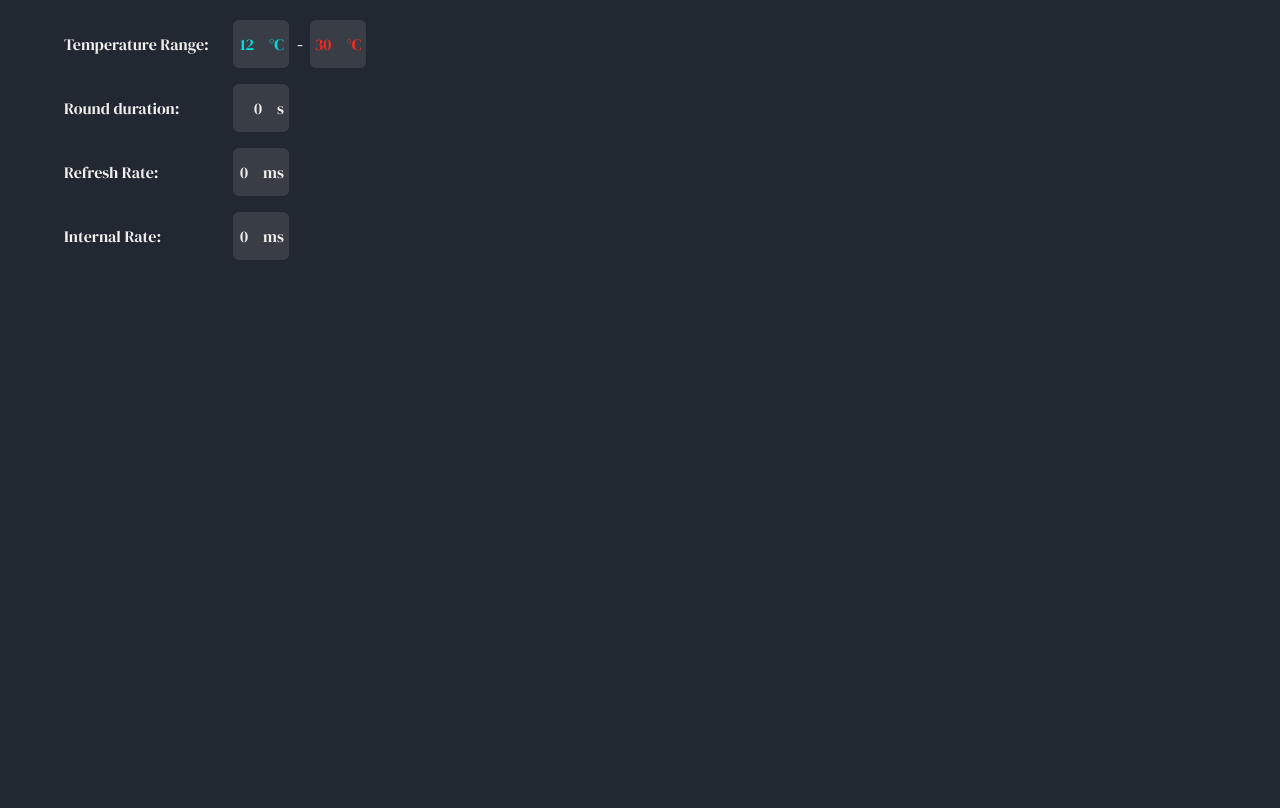
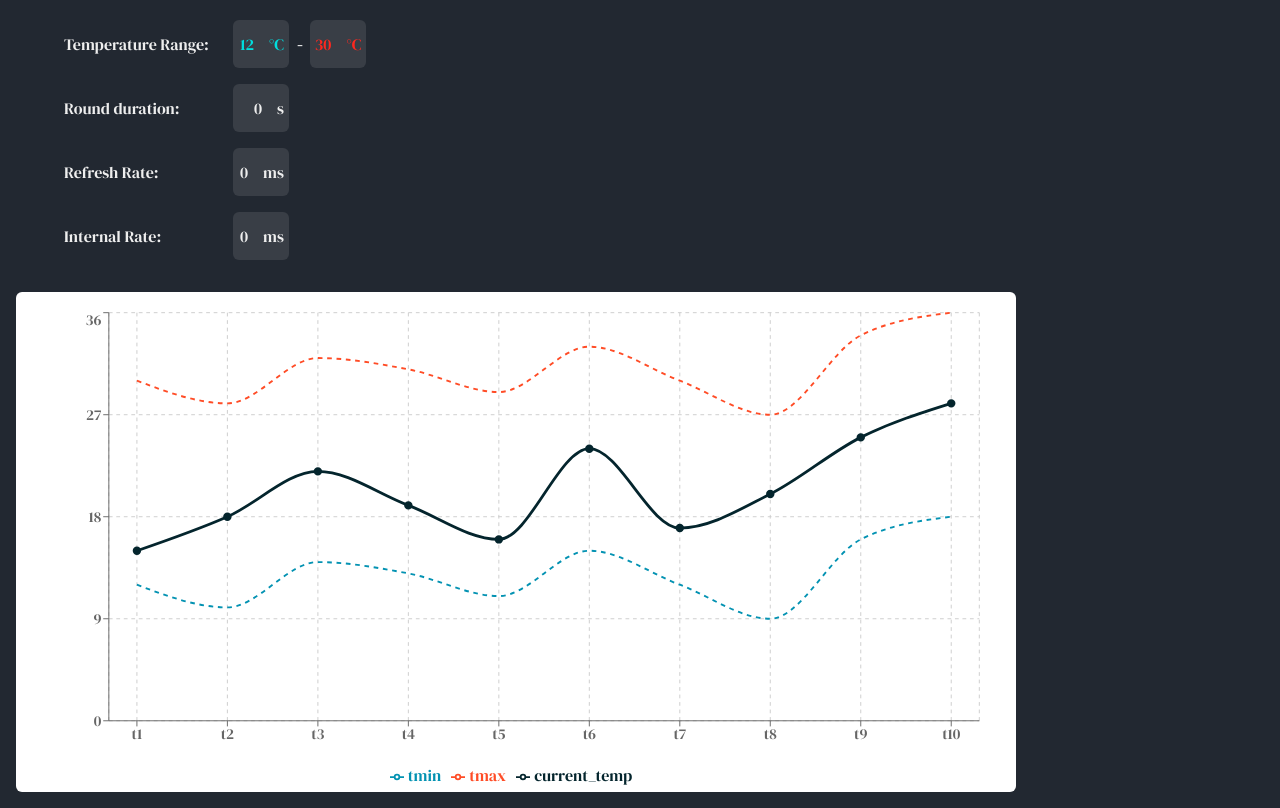
Before and after one commit to carlosiborra/Meadow-Indoor-Temperature-Regulator, an Astro site in the folder web/: page / in a window 1280 px wide. Shown: the part 76-884 px from the top of the page. Before the commit the page ends 800 px from the top, so only its background shows below. Built offline with nearby package versions, Linux system fonts and the light colour scheme; Astro itself is replaced by a stand-in of ours; no server answers.

Commit message:
estilo de la grafica hecho

```diff
--- a/web/package.json
+++ b/web/package.json
@@ -22,6 +22,7 @@
     "nanostores": "^0.10.3",
     "react": "^18.3.1",
     "react-dom": "^18.3.1",
+    "recharts": "^2.12.6",
     "tailwind-merge": "^2.3.0",
     "tailwindcss": "^3.4.3",
     "typescript": "^5.4.5"
--- /dev/null
+++ b/web/src/components/Grafica.tsx
@@ -0,0 +1,158 @@
+import React from "react";
+import {
+    LineChart,
+    Line,
+    XAxis,
+    YAxis,
+    CartesianGrid,
+    Tooltip,
+    Legend,
+} from "recharts";
+
+
+const data = [
+    {
+        name: "t1",
+        tmin: 12,
+        tmax: 30,
+        current_temp: 15,
+        round_duration: 0,
+        refresh_rate: 0,
+        internal_rate: 0,
+        timestamp: 0
+    },
+    {
+        name: "t2",
+        tmin: 10,
+        tmax: 28,
+        current_temp: 18,
+        round_duration: 0,
+        refresh_rate: 0,
+        internal_rate: 0,
+        timestamp: 0
+    },
+    {
+        name: "t3",
+        tmin: 14,
+        tmax: 32,
+        current_temp: 22,
+        round_duration: 0,
+        refresh_rate: 0,
+        internal_rate: 0,
+        timestamp: 0
+    },
+    {
+        name: "t4",
+        tmin: 13,
+        tmax: 31,
+        current_temp: 19,
+        round_duration: 0,
+        refresh_rate: 0,
+        internal_rate: 0,
+        timestamp: 0
+    },
+    {
+        name: "t5",
+        tmin: 11,
+        tmax: 29,
+        current_temp: 16,
+        round_duration: 0,
+        refresh_rate: 0,
+        internal_rate: 0,
+        timestamp: 0
+    },
+    {
+        name: "t6",
+        tmin: 15,
+        tmax: 33,
+        current_temp: 24,
+        round_duration: 0,
+        refresh_rate: 0,
+        internal_rate: 0,
+        timestamp: 0
+    },
+    {
+        name: "t7",
+        tmin: 12,
+        tmax: 30,
+        current_temp: 17,
+        round_duration: 0,
+        refresh_rate: 0,
+        internal_rate: 0,
+        timestamp: 0
+    },
+    {
+        name: "t8",
+        tmin: 9,
+        tmax: 27,
+        current_temp: 20,
+        round_duration: 0,
+        refresh_rate: 0,
+        internal_rate: 0,
+        timestamp: 0
+    },
+    {
+        name: "t9",
+        tmin: 16,
+        tmax: 34,
+        current_temp: 25,
+        round_duration: 0,
+        refresh_rate: 0,
+        internal_rate: 0,
+        timestamp: 0
+    },
+    {
+        name: "t10",
+        tmin: 18,
+        tmax: 36,
+        current_temp: 28,
+        round_duration: 0,
+        refresh_rate: 0,
+        internal_rate: 0,
+        timestamp: 0
+    }
+];
+
+const styles = `
+  g {
+    color: #FFF !important;
+  }
+
+`;
+
+export default function Grafica() {
+    return (
+        <>
+            <LineChart width={1000} height={500} data={data} className="custom-chart bg-white p-4 m-4 rounded-md">
+                <CartesianGrid strokeDasharray="4" />
+                <XAxis dataKey="name" padding={{ left: 30, right: 30 }}/>
+                <YAxis/>
+                <Tooltip/>
+                <Legend/>
+                <Line
+                    type="monotone"
+                    dataKey="tmin"
+                    stroke="#0392B2"
+                    strokeDasharray="5 5"
+                    dot={false}
+                    strokeWidth={2}
+                />
+                <Line
+                    type="monotone"
+                    dataKey="tmax"
+                    stroke="#FF4C26"
+                    strokeDasharray="5 5"
+                    dot={false}
+                    strokeWidth={2}
+                />
+                <Line
+                    type="monotone"
+                    dataKey="current_temp"
+                    stroke="#04252D"
+                    dot={{ r: 3, fill: "#04252D"}}
+                    strokeWidth={3}
+                />
+            </LineChart>
+        </>
+    );
+}
--- a/web/src/components/Inputs.tsx
+++ b/web/src/components/Inputs.tsx
@@ -1,7 +1,7 @@
 import React, { useEffect } from 'react'
-import type { Data } from '@/types/Data'
+import type { Data } from '../types/Data'
 import { useStore } from '@nanostores/react'
-import { dataStore } from '@/stores/data_store'
+import { dataStore } from '../stores/data_store'
 import { twMerge } from 'tailwind-merge'
 
 export default function Inputs(): React.JSX.Element {
--- a/web/src/pages/index.astro
+++ b/web/src/pages/index.astro
@@ -1,10 +1,12 @@
 ---
-import Layout from '@/layouts/Layout.astro'
-import Inputs from '@/components/Inputs'
+import Layout from '../layouts/Layout.astro'
+import Inputs from '../components/Inputs'
+import Grafica from '../components/Grafica.tsx'
 ---
 
 <Layout>
 	<main class="">
         <Inputs/>
+        <Grafica />
     </main>
 </Layout>
```
Also changed, not shown: web/pnpm-lock.yaml.
